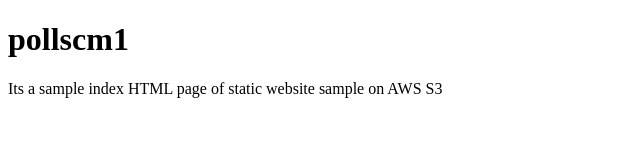
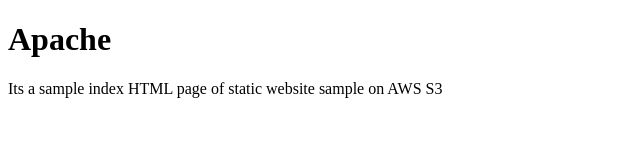
Before and after one commit to horizoninfinite/apacheoncicd, a plain HTML site: page index.html in a window 1280 px wide. Shown: the full height of the page, 0-640 px from the left. Drawn offline with Linux system fonts and the light colour scheme.

Commit message:
Update index.html

```diff
--- a/index.html
+++ b/index.html
@@ -2,7 +2,7 @@
 <html>
 <body>
 
-<h1>pollscm1</h1>
+<h1>Apache</h1>
 <p>Its a sample index HTML page of static website sample on AWS S3</p>
 
 </body>
```
